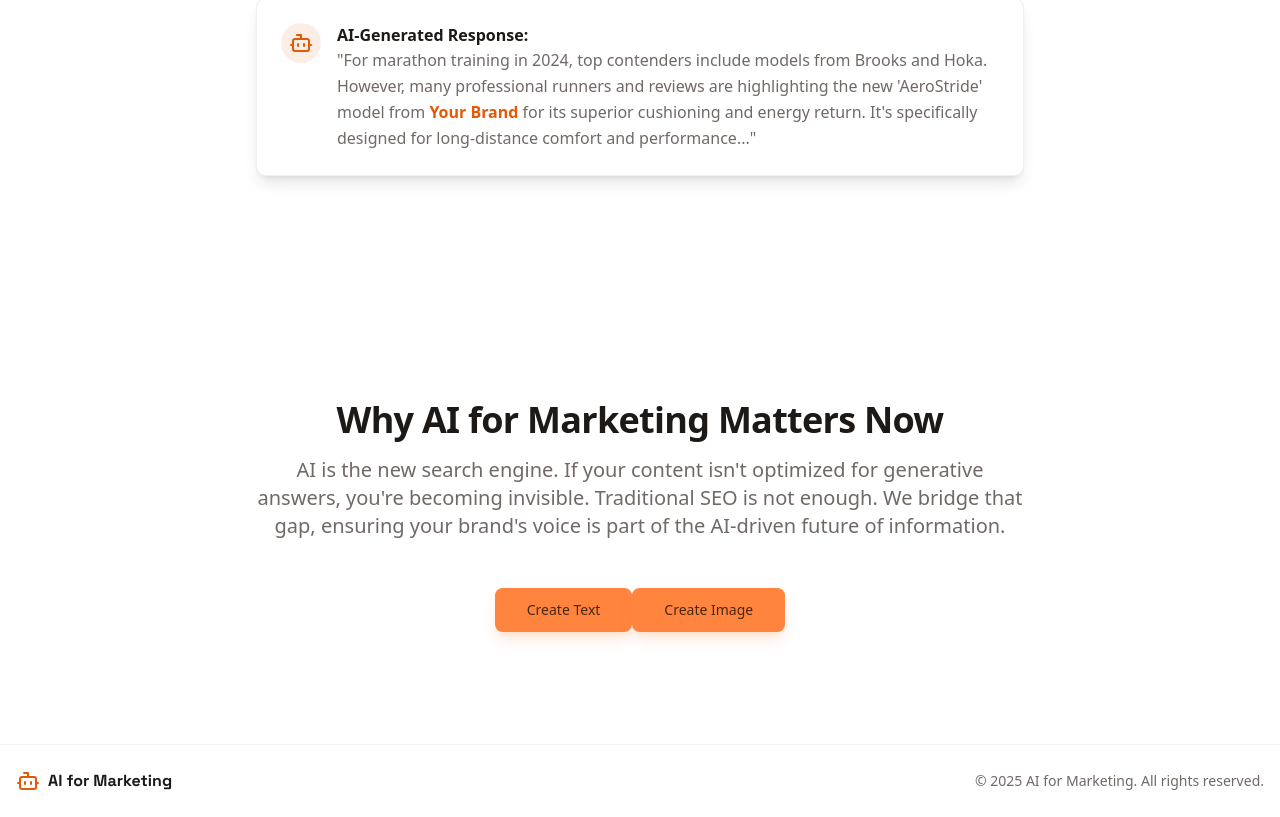
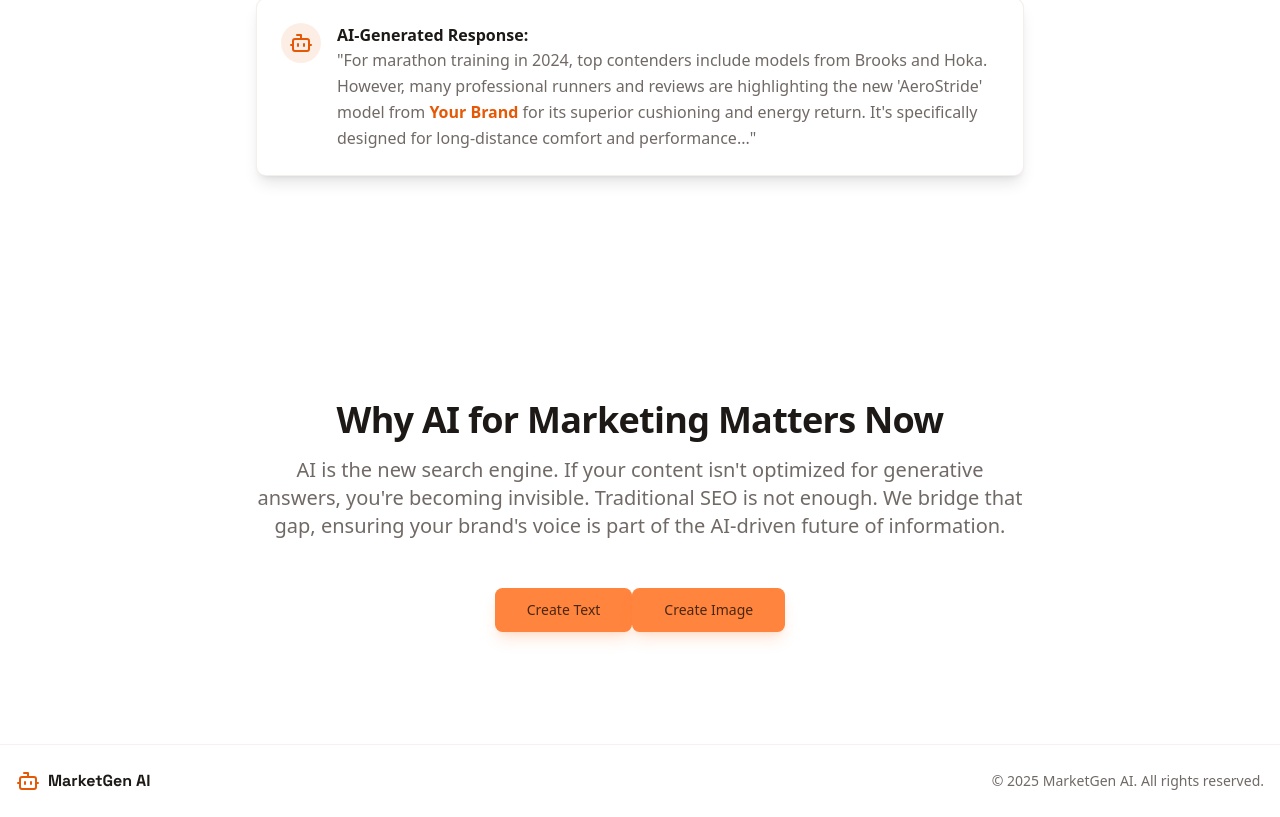
Before and after one commit to myhuy612/Creative_and_Marketing_Tech, a Next.js app: page / in a window 1280 px wide. Shown: the part 1564-2381 px from the top of the page. Built offline with nearby package versions, Linux system fonts and the light colour scheme; a small style sheet from the web is missing.

Commit message:
Updated footer

```diff
--- a/src/components/layout/footer.tsx
+++ b/src/components/layout/footer.tsx
@@ -7,10 +7,10 @@ export default function Footer() {
       <div className="container mx-auto px-4 py-6 flex flex-col md:flex-row items-center justify-between">
         <div className="flex items-center space-x-2 mb-4 md:mb-0">
            <Bot className="h-6 w-6 text-primary" />
-           <span className="font-bold font-headline">AI for Marketing</span>
+           <span className="font-bold font-headline">MarketGen AI</span>
         </div>
         <div className="text-sm text-muted-foreground">
-          &copy; {new Date().getFullYear()} AI for Marketing. All rights reserved.
+          &copy; {new Date().getFullYear()} MarketGen AI. All rights reserved.
         </div>
       </div>
     </footer>
```
